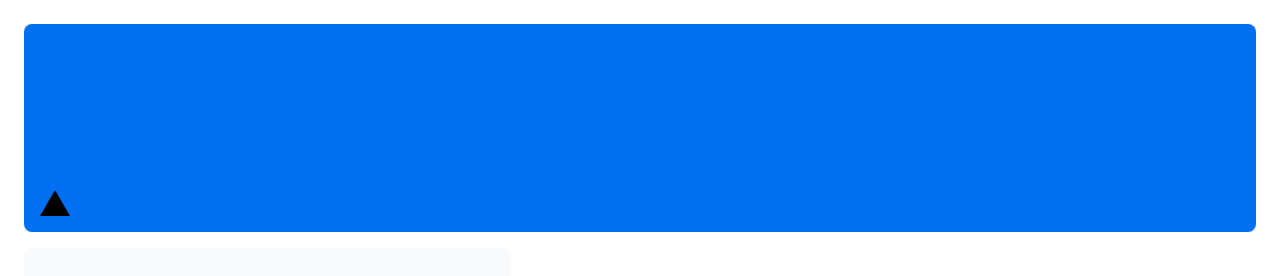
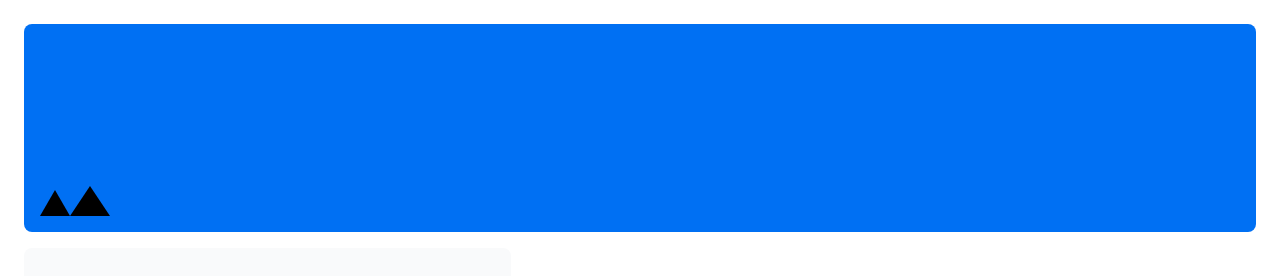
Before and after one commit to shaizCodes/nextjs-dashboard, a Next.js app: page / in a window 1280 px wide. Shown: the top 276 px of the page. Built offline with nearby package versions, Linux system fonts and the light colour scheme.

Commit message:
try CSS module
+ apply the same Tailwind CSS styles via CSS module

* CSS modules are for reusable module specific components.

* It helps avoid duplicate imports as well as style conflicts as unique classes are assigned module wise.

```diff
--- a/app/page.tsx
+++ b/app/page.tsx
@@ -1,3 +1,5 @@
+import styles from '@/app/ui/home.module.css';
+
 import AcmeLogo from '@/app/ui/acme-logo';
 import { ArrowRightIcon } from '@heroicons/react/24/outline';
 import Link from 'next/link';
@@ -7,6 +9,7 @@
     <main className="flex min-h-screen flex-col p-6">
       <div className="flex h-20 shrink-0 items-end rounded-lg bg-blue-500 p-4 md:h-52">
         <div className="relative w-0 h-0 border-l-[15px] border-r-[15px] border-b-[26px] border-l-transparent border-r-transparent border-b-black"></div>
+        <div className={styles.shape}></div>
         {/* <AcmeLogo /> */}
       </div>
       <div className="mt-4 flex grow flex-col gap-4 md:flex-row">
--- /dev/null
+++ b/app/ui/home.module.css
@@ -0,0 +1,7 @@
+.shape {
+  height: 0;
+  width: 0;
+  border-bottom: 30px solid black;
+  border-left: 20px solid transparent;
+  border-right: 20px solid transparent;
+}
```
